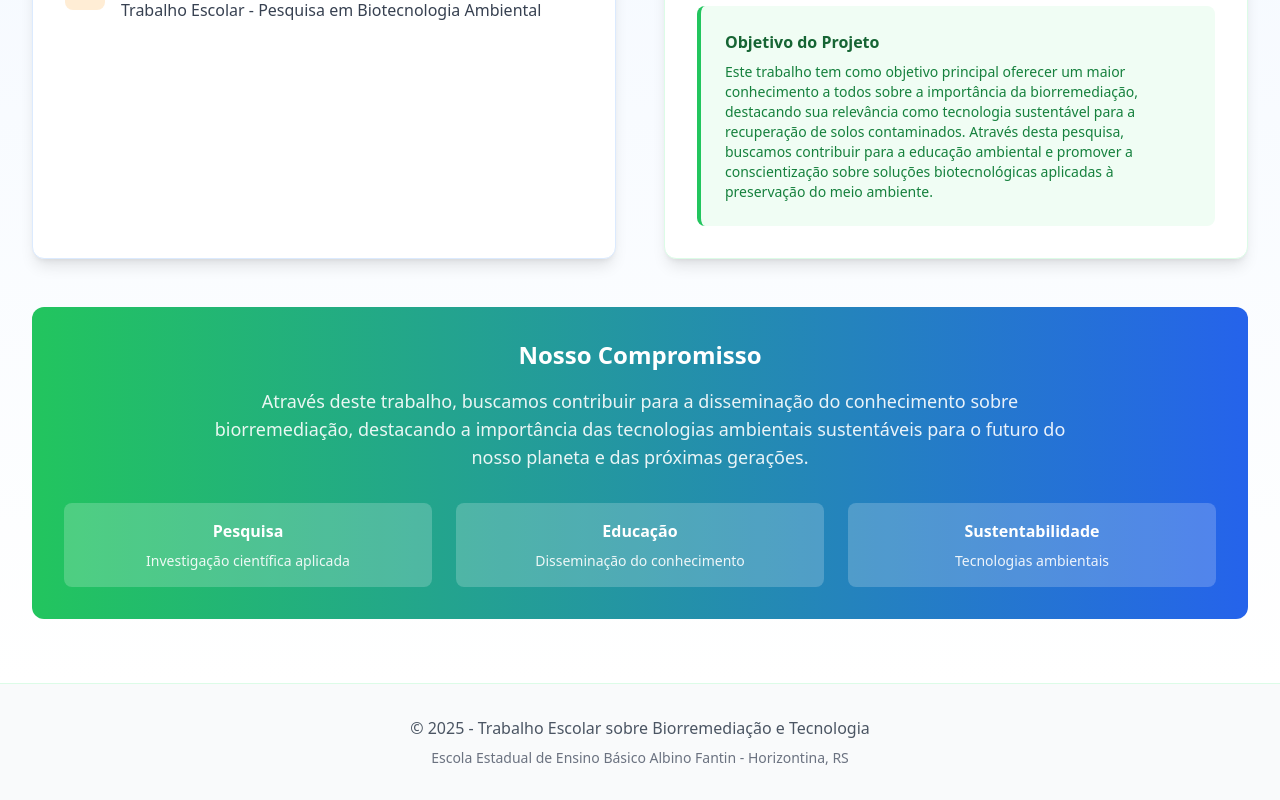
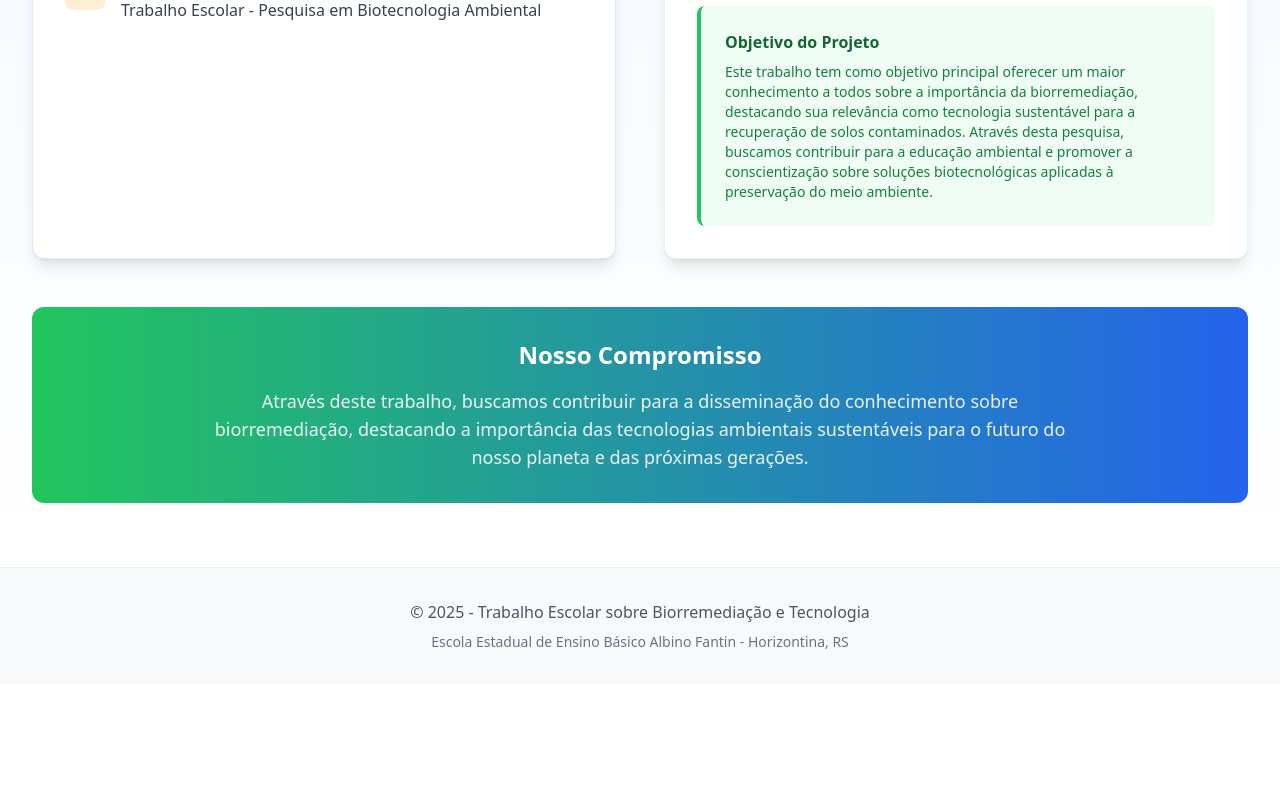
Before and after one commit to debzubreski/biorremediacao-e-tecnologia, a React (Vite) app: page / in a window 1280 px wide. Shown: the part 6676-7476 px from the top of the page. After the commit the page ends 7360 px from the top, so only its background shows below. Built offline with nearby package versions, Linux system fonts and the light colour scheme.

Commit message:
Fix: Remove unwanted section
The previous commit did not remove the section as requested. This commit removes the section.

```diff
--- a/src/components/sections/Sobre.tsx
+++ b/src/components/sections/Sobre.tsx
@@ -1,4 +1,3 @@
-
 import React from 'react';
 import { School, MapPin, Users, Calendar } from 'lucide-react';
 
@@ -104,21 +103,6 @@ const Sobre = () => {
             biorremediação, destacando a importância das tecnologias ambientais sustentáveis
             para o futuro do nosso planeta e das próximas gerações.
           </p>
-
-          <div className="mt-8 grid grid-cols-1 md:grid-cols-3 gap-6">
-            <div className="bg-white bg-opacity-20 p-4 rounded-lg">
-              <h4 className="font-semibold mb-2">Pesquisa</h4>
-              <p className="text-sm opacity-90">Investigação científica aplicada</p>
-            </div>
-            <div className="bg-white bg-opacity-20 p-4 rounded-lg">
-              <h4 className="font-semibold mb-2">Educação</h4>
-              <p className="text-sm opacity-90">Disseminação do conhecimento</p>
-            </div>
-            <div className="bg-white bg-opacity-20 p-4 rounded-lg">
-              <h4 className="font-semibold mb-2">Sustentabilidade</h4>
-              <p className="text-sm opacity-90">Tecnologias ambientais</p>
-            </div>
-          </div>
         </div>
       </div>
     </section>
```
